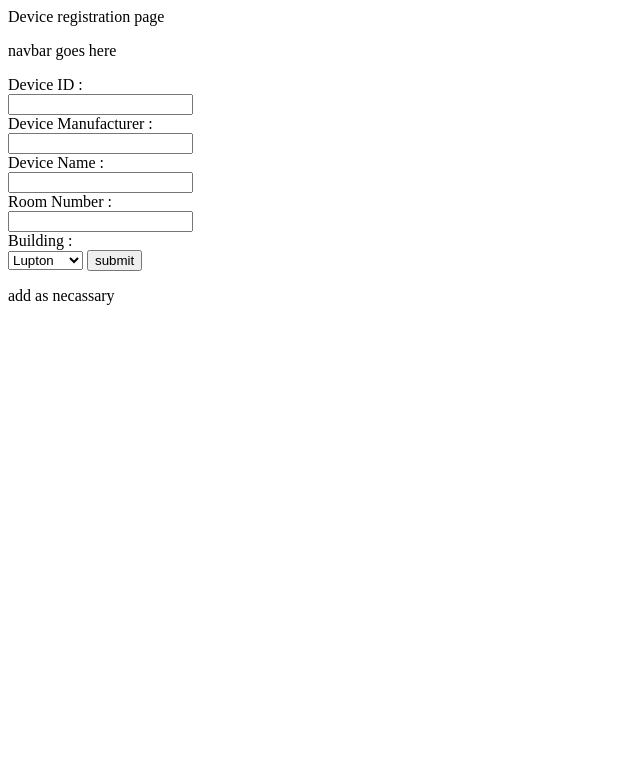
After one commit to SaiyanSai/REMAN, a Django app: page /reman/deviceregister/ in a window 1280 px wide. The commit adds this page. Shown: the top 783 px of the page, without its empty margins (0-640 px from the left). Run offline with Django 4.2, Linux system fonts and the light colour scheme.

Commit message:
device model added

```diff
--- a/resourcemanager/admin.py
+++ b/resourcemanager/admin.py
@@ -1,10 +1,13 @@
 from django.contrib import admin
-from .models import Staff, Student
+from .models import Staff, Student, Device
 
 # Register your models here.
 class StudentAdmin(admin.ModelAdmin):
     list_display = ('user', 'ram_id')
 
+class DeviceAdmin(admin.ModelAdmin):
+    list_display = ('device_name', 'hall', 'room_number')
 
+admin.site.register(Device, DeviceAdmin)
 admin.site.register(Staff)
 admin.site.register(Student, StudentAdmin)
--- /dev/null
+++ b/resourcemanager/templates/device_register.html
@@ -0,0 +1,30 @@
+<html>
+    <head>
+         Device registration page
+    </head>
+    <body>
+        <div>
+            <p> navbar goes here </p>
+            {{message}}
+            <form action="{% url 'device_register' %}" method="post">
+                {%csrf_token%}
+                <label for = "deviceid"> Device ID : </label><br>
+                <input type = "text" id = 'deviceid' name = 'deviceid'><br>
+                <label for = "deviceman"> Device Manufacturer : </label><br>
+                <input type = "text" id = 'deviceman' name = 'deviceman'><br>
+                <label for = "devicename"> Device Name : </label><br>
+                <input type = "text" id = 'devicename' name = 'devicename'><br>
+                <label for = "roomnumber"> Room Number : </label><br>
+                <input type = "text" id = 'roomnumber' name = 'roomnumber'><br> <!--continue from here-->
+                <label for = "building"> Building : </label><br>
+                <select id = "building" name="building">s
+                    <option value='Lupton'>Lupton</option>
+                    <option value='Gleeson'>Gleeson</option>
+                    <option value='Whitman'>Whitman</option>
+                </select>
+                <button type = "submit">submit</button>
+                <p> add as necassary </p>
+            </form>
+        </div>
+    </body>
+</html>
--- a/resourcemanager/templates/index.html
+++ b/resourcemanager/templates/index.html
@@ -13,6 +13,7 @@
                 <li> <a href = "{% url 'studentregister' %}" >Signup</a> </li>
                 <li> <a href = "{% url 'login' %}"> login </li>
                 <li> <a href = "{% url 'logout' %}"> logout </li>
+                <li> <a href = "{% url 'device_register' %}"> register a device </li>
 
             </ul>
         </div>
--- a/resourcemanager/templates/sconfpage.html
+++ b/resourcemanager/templates/sconfpage.html
@@ -16,7 +16,7 @@
         </div>
         <div>
             <ul>
-                <li> <a href = "" >index</a> </li>
+                <li> <a href = "{% url 'index' %}" >index</a> </li>
                 <li> <a href = "{% url 'studentregister' %}" >Signup</a> </li>
                 <li> <a href = "{% url 'login' %}"> login </li>
                 <li> <a href = "{% url 'logout' %}"> logout </li>
--- a/resourcemanager/urls.py
+++ b/resourcemanager/urls.py
@@ -7,5 +7,6 @@ urlpatterns = [
     path('login/', views.login_request, name='login'),
     path('sconfpage/',views.sconfpage,name='sconfpage'),
     path('logout/', views.logout_request, name='logout'),
+    path('deviceregister/',views.device_register, name='device_register'),
     # path('givedata/',views.givedata, name = 'givedata'),   example http end point
 ]
--- a/resourcemanager/views.py
+++ b/resourcemanager/views.py
@@ -3,7 +3,7 @@ from django.http import HttpResponse
 from django.shortcuts import render, get_object_or_404, redirect
 from django.contrib.auth.models import User
 from django.contrib.auth import login, logout, authenticate
-from .models import Student
+from .models import Student, Device
 # Create your views here.
 
 def index(request):             #view to display the index page
@@ -71,6 +71,31 @@ def logout_request(request):                    #A view to logout the user
     logout(request)                             # nothing more to say here :)
     return redirect ('index')
 
+def device_register(request):
+    if request.method == 'GET':
+        context = {}
+        return render(request, 'device_register.html', context)
+    if request.method == 'POST':
+        context = {}
+        deviceid = request.POST['deviceid']
+        deviceman = request.POST['deviceman']
+        devicename = request.POST['devicename']
+        roomnumber = request.POST['roomnumber']
+        building = request.POST['building']
+        if not deviceid or not deviceman or not devicename or not roomnumber or not building:
+            context['message'] = 'A field was left blank'
+            return render(request, 'device_register.html',context)
+        device_exist = False
+        try:
+            Device.objects.get(device_id = deviceid)
+            device_exist = True
+        except:
+            print('new device')
+        if not device_exist:
+            device = Device(device_id = deviceid, device_manufacturer = deviceman, device_name = devicename, room_number= roomnumber, hall = building)
+            device.save()
+            context['message'] = 'DEVICE ADDED SUCCESFULLY'
+            return render(request, 'device_register.html', context)
 #@csrf_exempt
 #def givedata(request):
 #    if request.method == 'GET':                AN EXAMPLE HTTP REQUEST HANDLER
```
Also changed, not shown: resourcemanager/models.py (+14 -0 lines), db.sqlite3, resourcemanager/migrations/0003_device.py (added).
